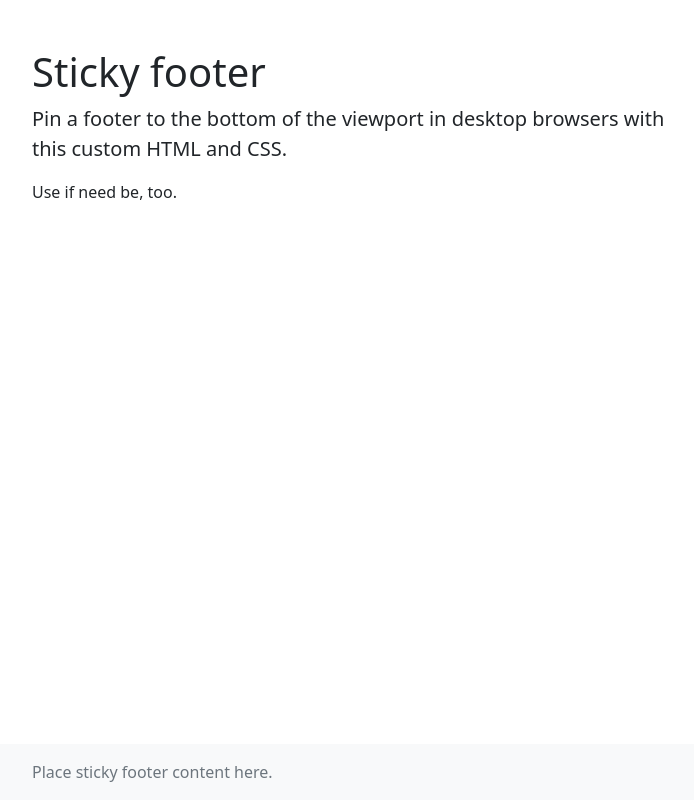
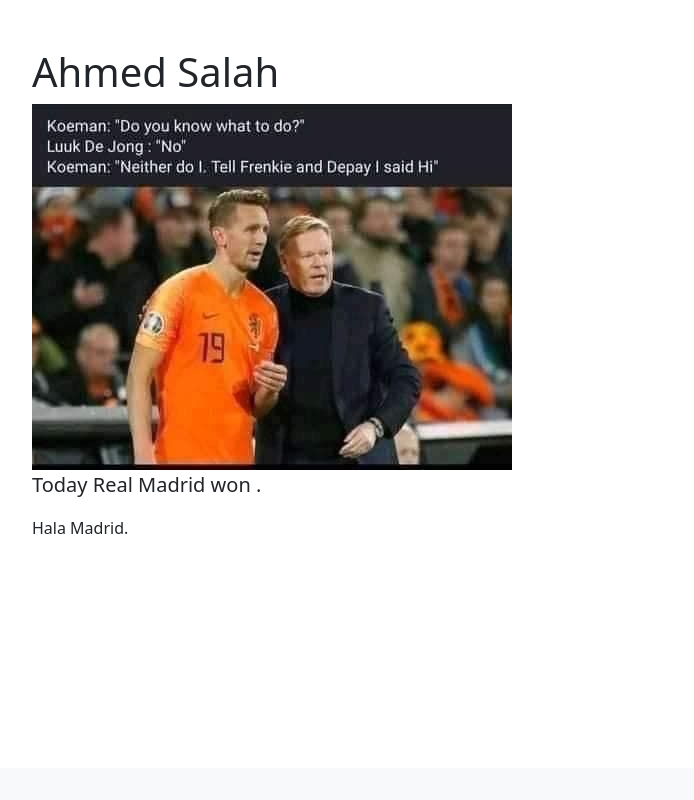
Before and after one commit to ahmedcod2/ahmedrepo, a plain HTML site: page index.html in a window 1280 px wide. Shown: the whole page, without its empty margins (283-977 px from the left). Drawn offline with Linux system fonts and the light colour scheme.

Commit message:
new changes

```diff
--- a/index.html
+++ b/index.html
@@ -40,15 +40,16 @@
 <!-- Begin page content -->
 <main class="flex-shrink-0">
   <div class="container">
-    <h1 class="mt-5">Sticky footer</h1>
-    <p class="lead">Pin a footer to the bottom of the viewport in desktop browsers with this custom HTML and CSS.</p>
-    <p>Use if need be, too.</p>
+    <h1 class="mt-5">Ahmed Salah</h1>
+    <img src="co.jpg" alt="Demo">
+    <p class="lead">Today Real Madrid won .</p>
+    <p>Hala Madrid.</p>
   </div>
 </main>
 
 <footer class="footer mt-auto py-3 bg-light">
   <div class="container">
-    <span class="text-muted">Place sticky footer content here.</span>
+    <span class="text-muted"></span>
   </div>
 </footer>
 
```
Also changed, not shown: co.jpg (added).
